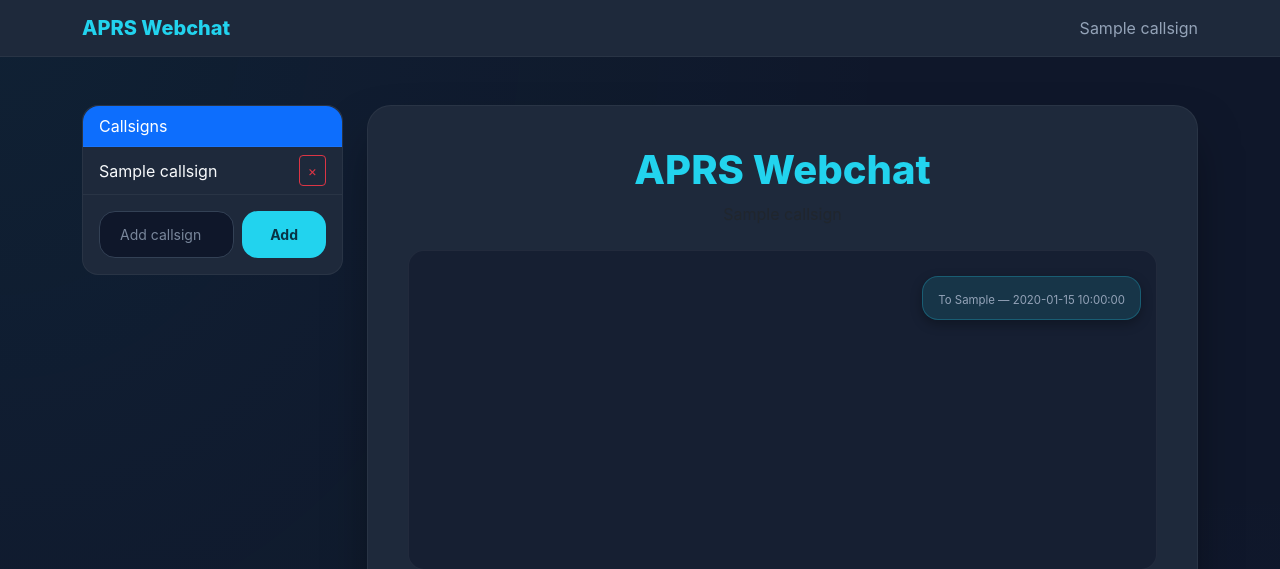
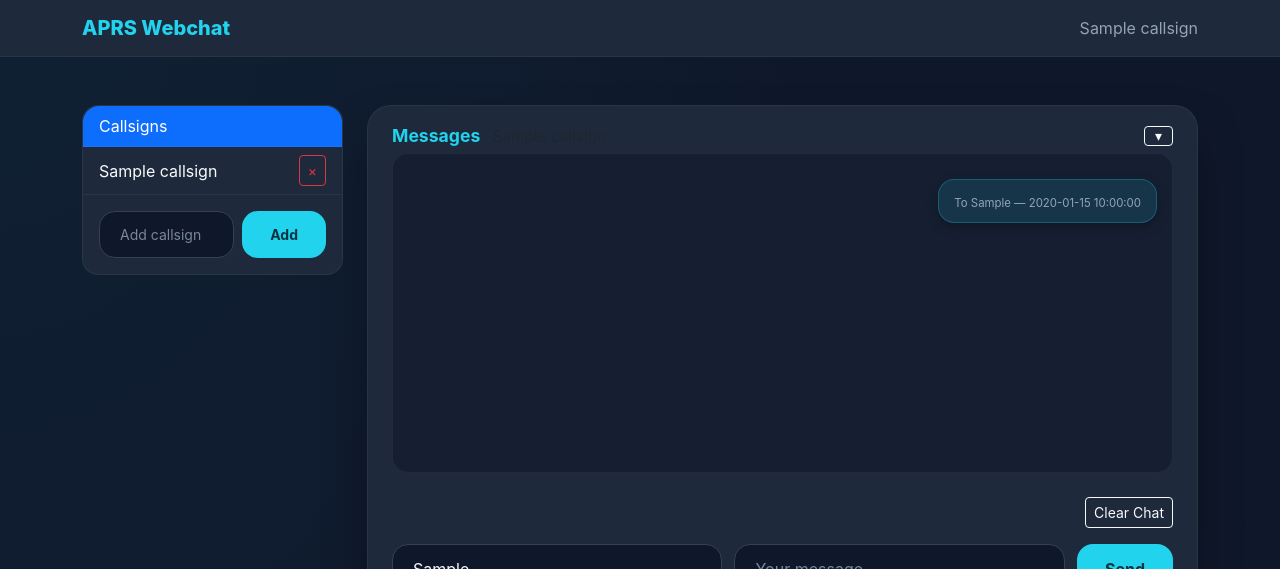
Before and after one commit to md-thomas/aprschat, a Python web app: template templates/index.html in a window 1280 px wide. Shown: the top 569 px of the page. Run offline with Jinja, Linux system fonts and the light colour scheme; the template is opened without the code that fills it: most values are stand-ins (such as "Sample title", 1, 10 or a date in 2020).

Commit message:
Make the Messages and Map panels collapsible, fix broken tabs, tighten layout
- Fix the Positions tab doing nothing on click: Bootstrap's CSS was
  loaded but its JS bundle never was, so data-bs-toggle had nothing to
  respond to. Added bootstrap.bundle.min.js.
- Add a collapse toggle (with rotating chevron) to both the Messages
  panel and the Map panel, backed by Bootstrap's collapse component;
  invalidateSize() the Leaflet map on both tab-show and collapse-show
  so it redraws correctly after being hidden.
- Rework the Messages panel heading: renamed from "APRS Webchat",
  left-aligned, smaller font, callsign folded onto the same line
  instead of a separate paragraph, and tightened content-card padding
  - together these remove several stacked sources of dead space above
  the chat box.
- Bump the map's default height (500px -> 650px) and add a "Reset
  size" control plus a hint, since the existing drag-to-resize +
  localStorage-persisted height wasn't discoverable.

Co-Authored-By: Claude Sonnet 5 <noreply@anthropic.com>

```diff
--- a/callsigns.json
+++ b/callsigns.json
@@ -1,5 +1,6 @@
 [
   "K0MDT",
   "K0MDT-10",
+  "K0MDT-4",
   "K0MDT-7"
 ]
--- a/static/style.css
+++ b/static/style.css
@@ -37,9 +37,44 @@ h1 {
     text-align: center;
 }
 
+.panel-heading-row {
+    display: flex;
+    justify-content: space-between;
+    align-items: center;
+    padding-top: 3px;
+    padding-bottom: 5px;
+}
+
+.panel-heading {
+    text-align: left;
+    margin: 0;
+    font-size: 1.1rem;
+    font-weight: 700;
+    line-height: 1.3;
+}
+
+.panel-heading small {
+    font-weight: 400;
+    margin-left: 8px;
+}
+
+.panel-toggle-btn {
+    padding: 2px 10px;
+    line-height: 1;
+}
+
+.panel-toggle-btn .collapse-icon {
+    display: inline-block;
+    transition: transform 0.2s ease;
+}
+
+.panel-toggle-btn.collapsed .collapse-icon {
+    transform: rotate(-90deg);
+}
+
 .content-card {
     background: var(--card-obsidian);
-    padding: 2.5rem;
+    padding: 1rem 1.5rem 1.5rem;
     border-radius: 24px;
     border: 1px solid rgba(255, 255, 255, 0.05);
     box-shadow: 0 25px 50px -12px rgba(0, 0, 0, 0.5);
--- a/templates/index.html
+++ b/templates/index.html
@@ -1,9 +1,14 @@
 {% extends 'layout.html' %}
 
 {% block content %}
-<h1>APRS Webchat</h1>
-<p class="text-muted text-center mb-4">{{ callsign }}</p>
+<div class="panel-heading-row">
+    <h1 class="panel-heading">Messages <small class="text-muted">{{ callsign }}</small></h1>
+    <button class="btn btn-sm btn-outline-light panel-toggle-btn" type="button" data-bs-toggle="collapse" data-bs-target="#messages-collapse" aria-expanded="true" aria-controls="messages-collapse">
+        <span class="collapse-icon">▾</span>
+    </button>
+</div>
 
+<div class="collapse show" id="messages-collapse">
     {% if messages %}
         <div class="flash-messages">
             <ul>
@@ -42,4 +47,5 @@
             <button type="submit" class="btn btn-primary">Send</button>
         </div>
     </form>
+</div>
 {% endblock %}
--- a/templates/layout.html
+++ b/templates/layout.html
@@ -52,7 +52,28 @@
             </div>
 
             <div class="content-card mt-4">
-                <h2 class="h5 mb-3">Station Map</h2>
+                <div class="panel-heading-row">
+                    <h2 class="panel-heading">Station Map</h2>
+                    <button class="btn btn-sm btn-outline-light panel-toggle-btn" type="button" data-bs-toggle="collapse" data-bs-target="#map-collapse" aria-expanded="true" aria-controls="map-collapse">
+                        <span class="collapse-icon">▾</span>
+                    </button>
+                </div>
+
+                <div class="collapse show" id="map-collapse">
+                    <ul class="nav nav-tabs" id="map-tabs" role="tablist">
+                        <li class="nav-item" role="presentation">
+                            <button class="nav-link active" id="map-tab-btn" data-bs-toggle="tab" data-bs-target="#map-pane" type="button" role="tab">Map</button>
+                        </li>
+                        <li class="nav-item" role="presentation">
+                            <button class="nav-link" id="positions-tab-btn" data-bs-toggle="tab" data-bs-target="#positions-pane" type="button" role="tab">Positions</button>
+                        </li>
+                    </ul>
+                    <div class="tab-content pt-3">
+                        <div class="tab-pane fade show active" id="map-pane" role="tabpanel">
+                            <div class="d-flex justify-content-between align-items-center mb-1">
+                                <small class="text-muted">Drag the map's bottom-right corner to resize</small>
+                                <button type="button" id="reset-map-size-btn" class="btn btn-sm btn-link p-0">Reset size</button>
+                            </div>
                             <div id="map"></div>
 
                             <form method="post" action="/send_position" class="mt-3">
@@ -63,6 +84,12 @@
                                     <button type="submit" class="btn btn-primary">Send Position</button>
                                 </div>
                             </form>
+                        </div>
+                        <div class="tab-pane fade" id="positions-pane" role="tabpanel">
+                            <pre id="positions-text" class="positions-box">No positions received yet.</pre>
+                        </div>
+                    </div>
+                </div>
             </div>
         </div>
     </div>
@@ -75,6 +102,7 @@
 </footer>
 
 <script src="https://code.jquery.com/jquery-3.6.0.min.js"></script>
+<script src="https://cdn.jsdelivr.net/npm/bootstrap@5.3.0/dist/js/bootstrap.bundle.min.js"></script>
 <script src="https://cdn.jsdelivr.net/npm/leaflet@1.9.4/dist/leaflet.js"></script>
 <script>
     let fetchInterval;
@@ -144,6 +172,19 @@
         }).observe(mapEl);
     }
 
+    function updatePositionsText(data) {
+        const el = document.getElementById('positions-text');
+        if (!el) return;
+        if (!data || data.length === 0) {
+            el.textContent = 'No positions received yet.';
+            return;
+        }
+        el.textContent = data.map(function(pos) {
+            const comment = pos.comment ? ` — ${pos.comment}` : '';
+            return `${pos.from.padEnd(10)} ${pos.lat.toFixed(5)}, ${pos.lon.toFixed(5)}${comment}  (${pos.time})`;
+        }).join('\n');
+    }
+
     function fetchPositions() {
         if (!map) return;
         $.get('/get_positions', function(data) {
@@ -158,6 +199,7 @@
                 }
                 markers[pos.from].bindPopup(`<strong>${pos.from}</strong><br>${pos.comment || ''}<br><small>${pos.time}</small>`);
             });
+            updatePositionsText(data);
         }).fail(function(xhr, status, error) {
             console.log("Error fetching positions:", error);
         });
@@ -201,6 +243,25 @@
         initMap();
         fetchPositions();
         setInterval(fetchPositions, 15000);
+
+        $('#map-tab-btn').on('shown.bs.tab', function() {
+            if (map) map.invalidateSize();
+        });
+
+        $('#map-collapse').on('shown.bs.collapse', function() {
+            if (map) map.invalidateSize();
+        });
+
+        $('#reset-map-size-btn').on('click', function() {
+            const mapEl = document.getElementById('map');
+            mapEl.style.height = '';
+            try {
+                localStorage.removeItem('aprschat_map_height');
+            } catch (e) {
+                console.log('Could not clear saved map height:', e);
+            }
+            if (map) map.invalidateSize();
+        });
 
         if (navigator.geolocation) {
             navigator.geolocation.getCurrentPosition(function(position) {
```
Also changed, not shown: other parts of static/style.css (+46 -2 lines). Lines whose indentation alone changed are shown as unchanged.
